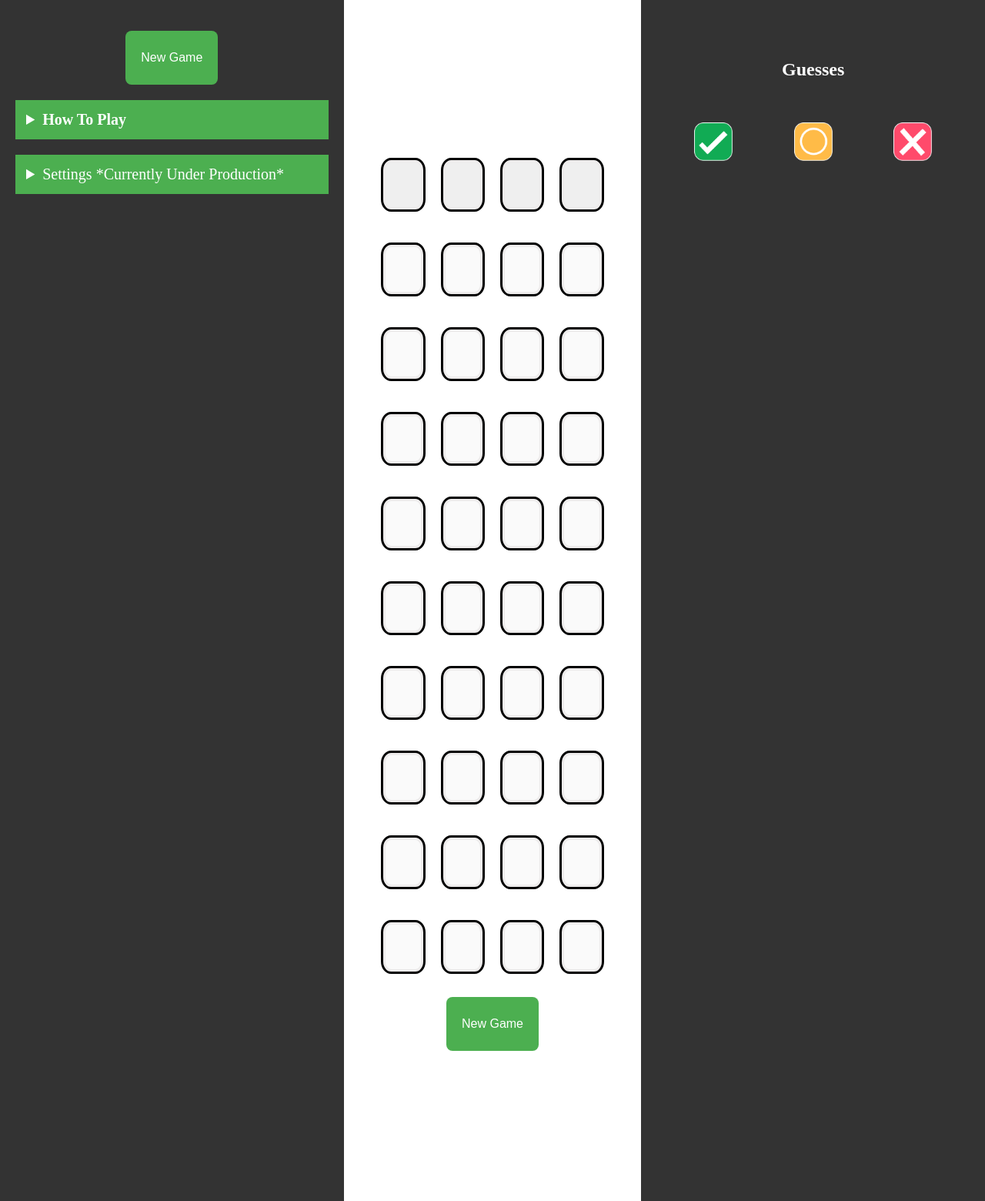
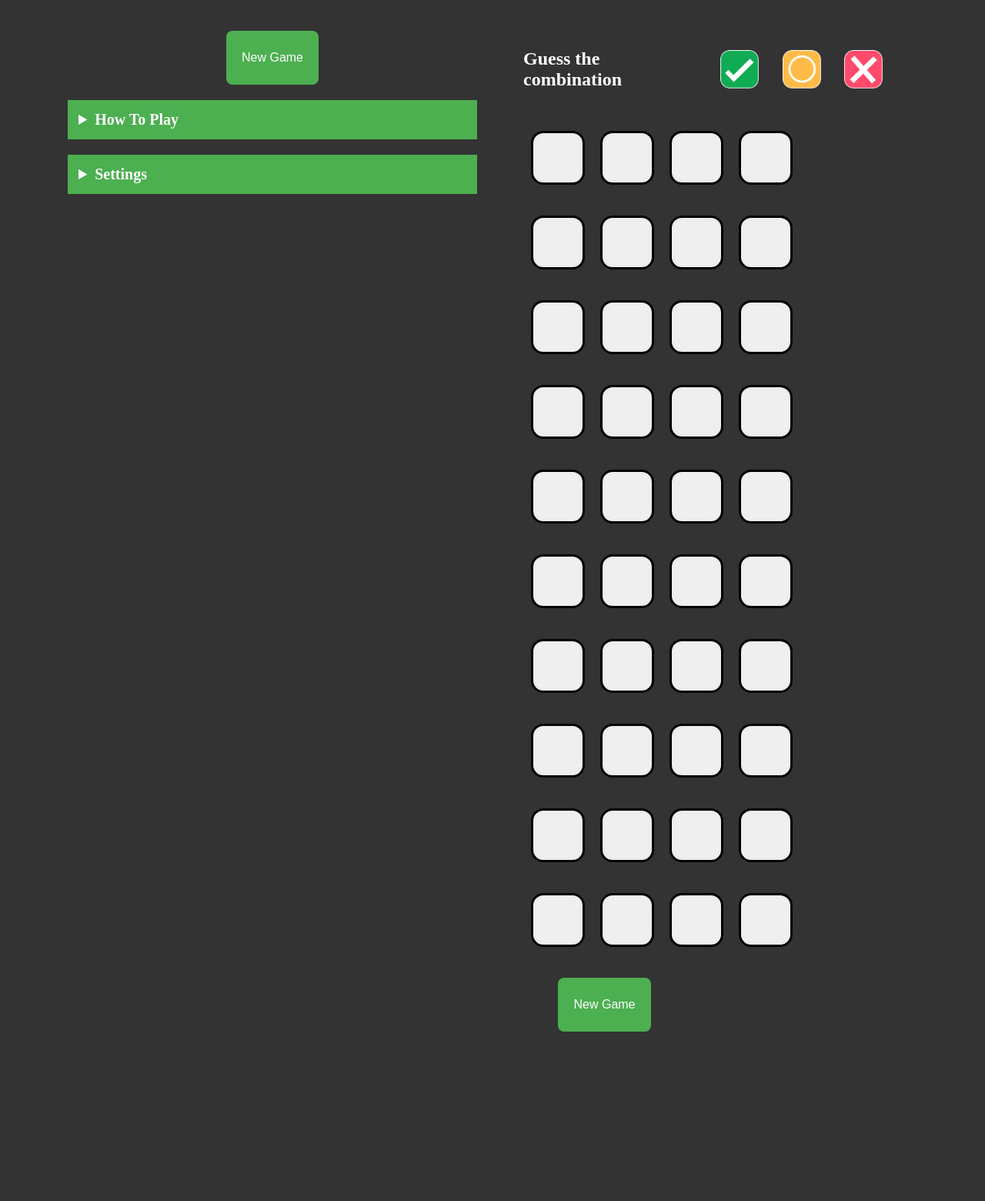
Before and after one commit to BenjaminGensler/Colordle, a PHP site: page / in a window 1280 px wide. Shown: the part 93-1653 px from the top of the page at 77% size. Run offline with PHP 8.4, Linux system fonts and the light colour scheme.

Commit message:
Settings Features Fully Implemented
Added:
 - Easy mode
 - Hard Mode
 - Color Blind Mode

```diff
--- a/index.html
+++ b/index.html
@@ -31,107 +31,63 @@
                     <p> - Click on the colors to change the color</p>
                     <p> - Create a color combination and press "Guess"</p>
                     <p> - Your guess will tell you about yoru combination:</p>
-                    <p> - <img class="type" src="correctType.png"> you have the <b>right</b> color in the <b>right</b>
+                    <p> <img class="type" src="correctType.png"> you have the <b>right</b> color in the <b>right</b>
                         spot</p>
-                    <p> - <img class="type" src="misplacedType.png"> you have the <b>right</b> color in the <b>wrong</b>
+                    <p> <img class="type" src="misplacedType.png"> you have the <b>right</b> color in the <b>wrong</b>
                         spot</p>
-                    <p> - <img class="type" src="wrongType.png"> you have the <b>wrong</b> color</p> <br>
+                    <p> <img class="type" src="wrongType.png"> you have the <b>wrong</b> color</p> <br>
                     <p> - Keep guessing until you get the right combination</p>
-
+                    <p> - You have 10 tries to get the right combination</p>
+                    <p> - If you don't want to always guess 4 colors you can use a white tile as a blank</p>
                     <p> **Note: <br> There can be duplicate colors. If there is a duplicate color the guess will not
                         include it in the results.</p>
                 </details>
 
                 <details class="dropdown">
-                    <summary>Settings *Currently Under Production*<span class="arrow"></span></summary>
+                    <summary><b>Settings</b><span class="arrow"></span></summary>
+                    <div class="mixer">
                         <p>Easy Mode</p>
                         <label class="switch">
                             <input type="checkbox" onchange="easyMode()">
                             <span class="slider round"></span>
                         </label>
+                    </div>
+
+                    <div class="mixer">
+                        <p>Hard Mode</p>
+                        <label class="switch">
+                            <input type="checkbox" onchange="hardMode()">
+                            <span class="slider round"></span>
+                        </label>
+                    </div>
+
+                    <div class="mixer">
+                        <p>Color Blind</p>
+                        <label class="switch">
+                            <input type="checkbox" onchange="colorBlindMode()">
+                            <span class="slider round"></span>
+                        </label>
+                    </div>
                 </details>
+            </div>
 
+            <div class=sec-piece2>
+                <div class=mixer>
+                    <div class="guessBox">
+                        <h1>Guess the combination</h1>
                     </div>
-            <div class="sec-piece">
+                    <div class="results">
+                        <img class="type" src="correctType.png">
+                        <img class="type" src="misplacedType.png">
+                        <img class="type" src="wrongType.png">
+                    </div>
+                </div>
+                <div class=mixer>
                     <div class="guessBox" id="colorSet1">
                         <button class="colorChoice" id="c1"></button>
                         <button class="colorChoice" id="c2"></button>
                         <button class="colorChoice" id="c3"></button>
                         <button class="colorChoice" id="c4"></button>
-                </div>
-                <div class="guessBox" id="colorSet2">
-                    <button class="colorChoice" id="c1" disabled></button>
-                    <button class="colorChoice" id="c2" disabled></button>
-                    <button class="colorChoice" id="c3" disabled></button>
-                    <button class="colorChoice" id="c4" disabled></button>
-                </div>
-                <div class="guessBox" id="colorSet3">
-                    <button class="colorChoice" id="c1" disabled></button>
-                    <button class="colorChoice" id="c2" disabled></button>
-                    <button class="colorChoice" id="c3" disabled></button>
-                    <button class="colorChoice" id="c4" disabled></button>
-
-                </div>
-                <div class="guessBox" id="colorSet4">
-                    <button class="colorChoice" id="c1" disabled></button>
-                    <button class="colorChoice" id="c2" disabled></button>
-                    <button class="colorChoice" id="c3" disabled></button>
-                    <button class="colorChoice" id="c4" disabled></button>
-
-                </div>
-                <div class="guessBox" id="colorSet5">
-                    <button class="colorChoice" id="c1" disabled></button>
-                    <button class="colorChoice" id="c2" disabled></button>
-                    <button class="colorChoice" id="c3" disabled></button>
-                    <button class="colorChoice" id="c4" disabled></button>
-
-                </div>
-                <div class="guessBox" id="colorSet6">
-                    <button class="colorChoice" id="c1" disabled></button>
-                    <button class="colorChoice" id="c2" disabled></button>
-                    <button class="colorChoice" id="c3" disabled></button>
-                    <button class="colorChoice" id="c4" disabled></button>
-
-                </div>
-                <div class="guessBox" id="colorSet7">
-                    <button class="colorChoice" id="c1" disabled></button>
-                    <button class="colorChoice" id="c2" disabled></button>
-                    <button class="colorChoice" id="c3" disabled></button>
-                    <button class="colorChoice" id="c4" disabled></button>
-
-                </div>
-                <div class="guessBox" id="colorSet8">
-                    <button class="colorChoice" id="c1" disabled></button>
-                    <button class="colorChoice" id="c2" disabled></button>
-                    <button class="colorChoice" id="c3" disabled></button>
-                    <button class="colorChoice" id="c4" disabled></button>
-
-                </div>
-                <div class="guessBox" id="colorSet9">
-                    <button class="colorChoice" id="c1" disabled></button>
-                    <button class="colorChoice" id="c2" disabled></button>
-                    <button class="colorChoice" id="c3" disabled></button>
-                    <button class="colorChoice" id="c4" disabled></button>
-
-                </div>
-                <div class="guessBox" id="colorSet10">
-                    <button class="colorChoice" id="c1" disabled></button>
-                    <button class="colorChoice" id="c2" disabled></button>
-                    <button class="colorChoice" id="c3" disabled></button>
-                    <button class="colorChoice" id="c4" disabled></button>
-
-                </div>
-                <button class="newGame" id="newGame" onClick='newGame()'>
-                    <p>New Game</p>
-                </button>
-            </div>
-
-            <div class="sec-piece2">
-                <h2><br />Guesses</h2>
-                <div class=results>
-                    <img class="type" src="correctType.png">
-                    <img class="type" src="misplacedType.png">
-                    <img class="type" src="wrongType.png">
                     </div>
                     <div class="results" id="result1">
                         <p id="r1"></p>
@@ -139,11 +95,27 @@
                         <p id="r3"></p>
                         <button class="guess" id="guess1" onClick='guess()'>Guess</button>
                     </div>
+                </div>
+                <div class=mixer>
+                    <div class="guessBox" id="colorSet2">
+                        <button class="colorChoice" id="c1"></button>
+                        <button class="colorChoice" id="c2"></button>
+                        <button class="colorChoice" id="c3"></button>
+                        <button class="colorChoice" id="c4"></button>
+                    </div>
                     <div class="results" id="result2">
                         <p id="r1"></p>
                         <p id="r2"></p>
                         <p id="r3"></p>
                         <button class="guess" id="guess2" onClick='guess()'>Guess</button>
+                    </div>
+                </div>
+                <div class=mixer>
+                    <div class="guessBox" id="colorSet3">
+                        <button class="colorChoice" id="c1"></button>
+                        <button class="colorChoice" id="c2"></button>
+                        <button class="colorChoice" id="c3"></button>
+                        <button class="colorChoice" id="c4"></button>
                     </div>
                     <div class="results" id="result3">
                         <p id="r1"></p>
@@ -151,11 +123,27 @@
                         <p id="r3"></p>
                         <button class="guess" id="guess3" onClick='guess()'>Guess</button>
                     </div>
+                </div>
+                <div class=mixer>
+                    <div class="guessBox" id="colorSet4">
+                        <button class="colorChoice" id="c1"></button>
+                        <button class="colorChoice" id="c2"></button>
+                        <button class="colorChoice" id="c3"></button>
+                        <button class="colorChoice" id="c4"></button>
+                    </div>
                     <div class="results" id="result4">
                         <p id="r1"></p>
                         <p id="r2"></p>
                         <p id="r3"></p>
                         <button class="guess" id="guess4" onClick='guess()'>Guess</button>
+                    </div>
+                </div>
+                <div class=mixer>
+                    <div class="guessBox" id="colorSet5">
+                        <button class="colorChoice" id="c1"></button>
+                        <button class="colorChoice" id="c2"></button>
+                        <button class="colorChoice" id="c3"></button>
+                        <button class="colorChoice" id="c4"></button>
                     </div>
                     <div class="results" id="result5">
                         <p id="r1"></p>
@@ -163,11 +151,27 @@
                         <p id="r3"></p>
                         <button class="guess" id="guess5" onClick='guess()'>Guess</button>
                     </div>
+                </div>
+                <div class=mixer>
+                    <div class="guessBox" id="colorSet6">
+                        <button class="colorChoice" id="c1"></button>
+                        <button class="colorChoice" id="c2"></button>
+                        <button class="colorChoice" id="c3"></button>
+                        <button class="colorChoice" id="c4"></button>
+                    </div>
                     <div class="results" id="result6">
                         <p id="r1"></p>
                         <p id="r2"></p>
                         <p id="r3"></p>
                         <button class="guess" id="guess6" onClick='guess()'>Guess</button>
+                    </div>
+                </div>
+                <div class=mixer>
+                    <div class="guessBox" id="colorSet7">
+                        <button class="colorChoice" id="c1"></button>
+                        <button class="colorChoice" id="c2"></button>
+                        <button class="colorChoice" id="c3"></button>
+                        <button class="colorChoice" id="c4"></button>
                     </div>
                     <div class="results" id="result7">
                         <p id="r1"></p>
@@ -175,11 +179,27 @@
                         <p id="r3"></p>
                         <button class="guess" id="guess7" onClick='guess()'>Guess</button>
                     </div>
+                </div>
+                <div class=mixer>
+                    <div class="guessBox" id="colorSet8">
+                        <button class="colorChoice" id="c1"></button>
+                        <button class="colorChoice" id="c2"></button>
+                        <button class="colorChoice" id="c3"></button>
+                        <button class="colorChoice" id="c4"></button>
+                    </div>
                     <div class="results" id="result8">
                         <p id="r1"></p>
                         <p id="r2"></p>
                         <p id="r3"></p>
                         <button class="guess" id="guess8" onClick='guess()'>Guess</button>
+                    </div>
+                </div>
+                <div class=mixer>
+                    <div class="guessBox" id="colorSet9">
+                        <button class="colorChoice" id="c1"></button>
+                        <button class="colorChoice" id="c2"></button>
+                        <button class="colorChoice" id="c3"></button>
+                        <button class="colorChoice" id="c4"></button>
                     </div>
                     <div class="results" id="result9">
                         <p id="r1"></p>
@@ -187,11 +207,29 @@
                         <p id="r3"></p>
                         <button class="guess" id="guess9" onClick='guess()'>Guess</button>
                     </div>
+                </div>
+                <div class=mixer>
+                    <div class="guessBox" id="colorSet10">
+                        <button class="colorChoice" id="c1"></button>
+                        <button class="colorChoice" id="c2"></button>
+                        <button class="colorChoice" id="c3"></button>
+                        <button class="colorChoice" id="c4"></button>
+                    </div>
                     <div class="results" id="result10">
                         <p id="r1"></p>
                         <p id="r2"></p>
                         <p id="r3"></p>
                         <button class="guess" id="guess10" onClick='guess()'>Guess</button>
+                    </div>
+                </div>
+                <div class=mixer>
+                    <div class="guessBox">
+                        <button class="newGame" id="newGame" onClick='newGame()'>
+                            <p>New Game</p>
+                        </button>
+                    </div>
+                    <div class="results">
+                    </div>
                 </div>
 
             </div>
--- a/stylesheet.css
+++ b/stylesheet.css
@@ -14,6 +14,16 @@
     align-self: right;
     width: 100%;
     overflow: hidden;
+    background-color: #333;
+}
+
+.mixer {
+    display: flex;
+    align-items: center;
+    justify-content: center;
+    align-self: center;
+    flex-direction: row;
+    width: 100%;
 }
 
 .sec-piece {
@@ -66,7 +76,9 @@
 }
 
 .dropdown {
-    display: inline-block;
+    display: flex;
+    justify-content: left;
+    flex-direction: column;
     margin: 10px;
     padding: 10px;
     /* height: 50px; */
```
Also changed, not shown: actions.js (+72 -21 lines). Lines whose indentation alone changed are shown as unchanged.
